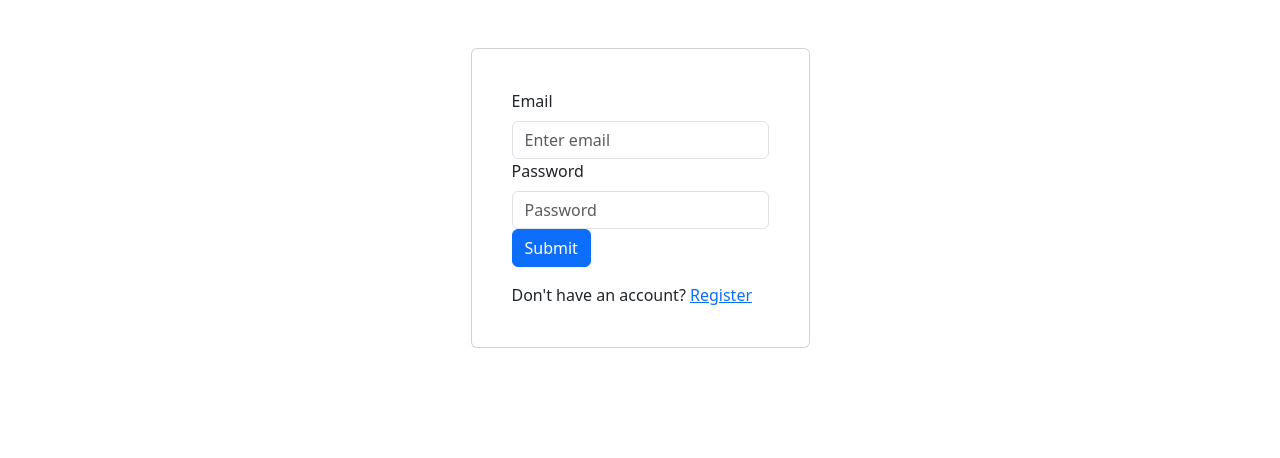
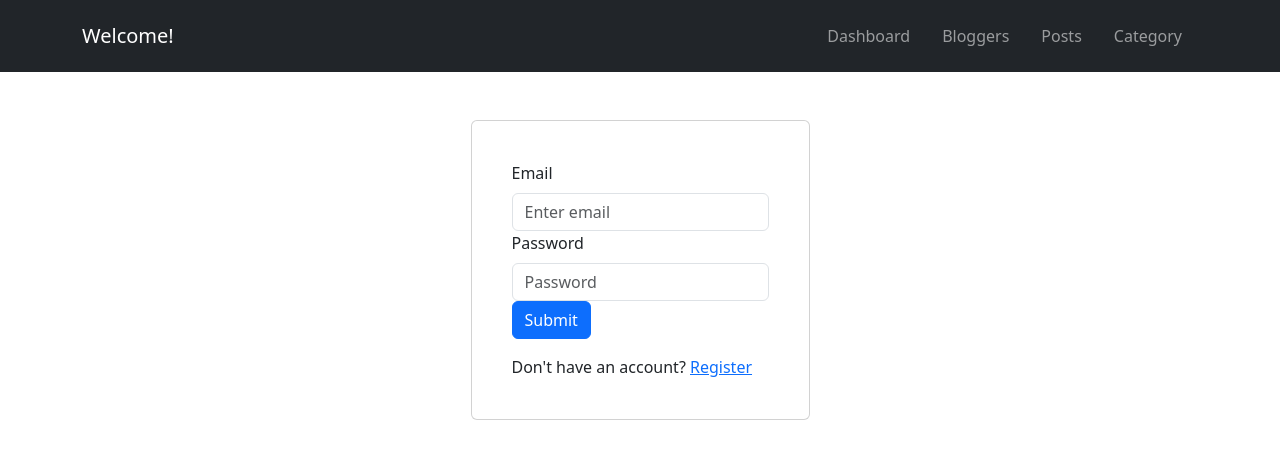
Before and after one commit to myjeydsss/it15-final-project, a React (Vite) app: page /LoginAdmin in a window 1280 px wide. Shown: the top 458 px of the page. Built offline with nearby package versions, Linux system fonts and the light colour scheme.

Commit message:
random message

```diff
--- a/src/components/AdminLogin.tsx
+++ b/src/components/AdminLogin.tsx
@@ -1,6 +1,8 @@
 import React, { useState } from 'react';
 import { Card, Form, Button } from 'react-bootstrap';
-import { Link, useNavigate } from 'react-router-dom';
+import { Link, NavLink, useNavigate } from 'react-router-dom';
+import { Navbar, Container, Nav } from 'react-bootstrap';
+
 import { supabase } from '../supabaseClient';
 
 interface Props {
@@ -52,7 +54,49 @@ const AdminLogin: React.FC<Props> = ({ setToken }) => {
 
   return (
     <>
+   <Navbar bg="dark" expand="lg" variant="dark" className="p-3">
+        <Container>
+          <Navbar.Brand href="#">Welcome!</Navbar.Brand>
+          <Navbar.Toggle aria-controls="basic-navbar-nav" />
+          <Navbar.Collapse id="basic-navbar-nav">
+            <Nav className="ms-auto">
+            <NavLink
+                  to="/AdminDashboard"
+                  className={`nav-link mx-2 ${
+                    location.pathname === "/AdminDashboard" ? "active" : ""
+                  }`}
+                >
+                  Dashboard
+                </NavLink>
+            <NavLink
+                  to="/Bloggers"
+                  className={`nav-link mx-2 ${
+                    location.pathname === "/Bloggers" ? "active" : ""
+                  }`}
+                >
+                  Bloggers
+                </NavLink>
+                <NavLink
+                  to="/Posts"
+                  className={`nav-link mx-2 ${
+                    location.pathname === "/Posts" ? "active" : ""
+                  }`}
+                >
+                  Posts
+                </NavLink>
+                <NavLink
+                  to="/Category"
+                  className={`nav-link mx-2 ${
+                    location.pathname === "/Category" ? "active" : ""
+                  }`}
+                >
+                  Category
+                </NavLink>
 
+            </Nav>
+          </Navbar.Collapse>
+        </Container>
+      </Navbar>
       <div className="container d-flex justify-content-center align-items-center mt-5">
         <Card className="p-4">
           <Card.Body>
```
